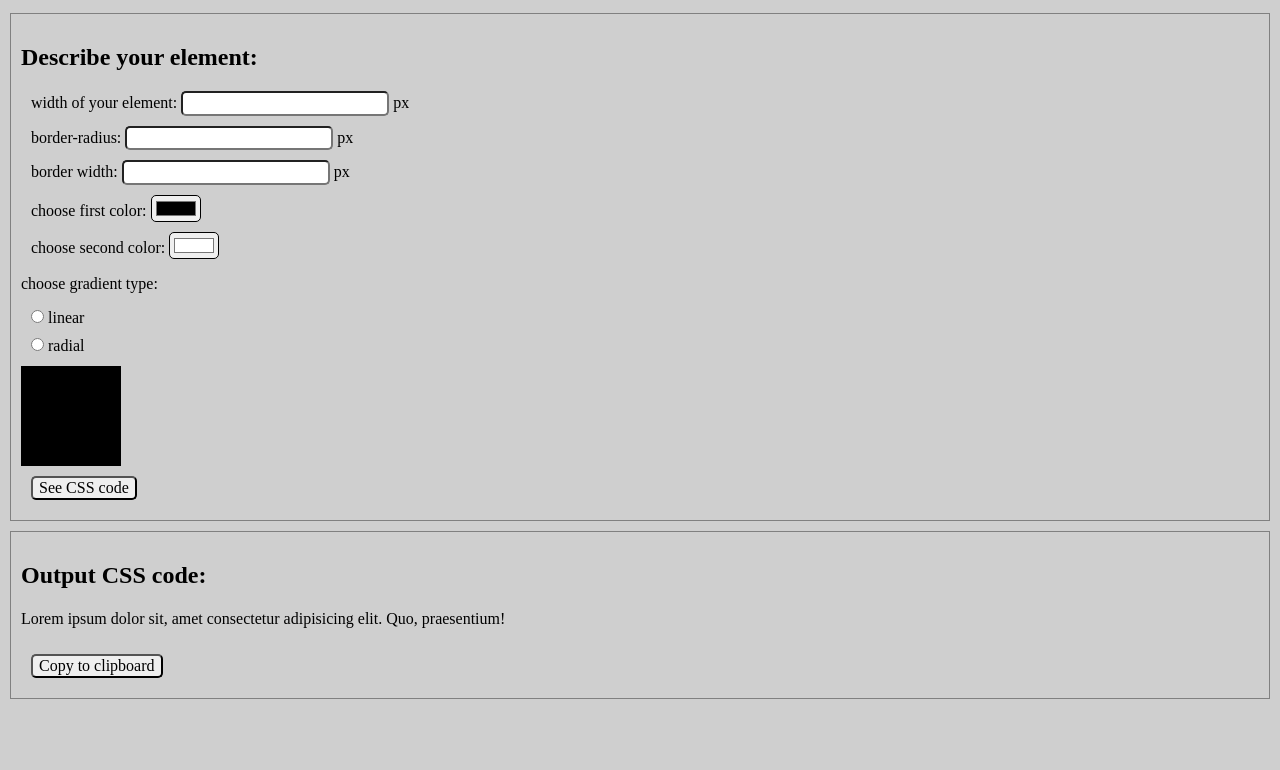
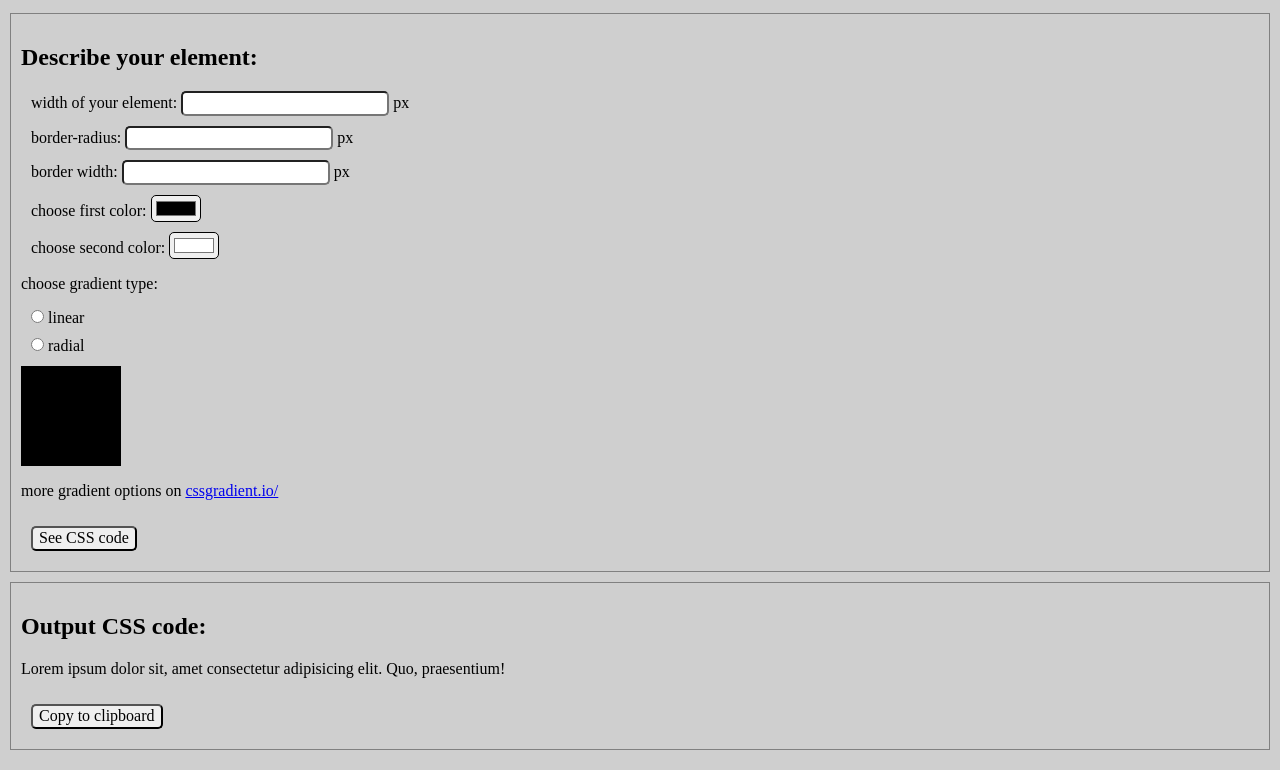
Before and after one commit to dorotapindur/beyond-the-border, a website with bundled scripts: page index.html in a window 1280 px wide. Shown: the part 111-881 px from the top of the page. Before the commit the page ends 830 px from the top, so only its background shows below. Built offline with nearby package versions, Linux system fonts and the light colour scheme.

Commit message:
add link to cssgradient.io

```diff
--- a/index.html
+++ b/index.html
@@ -54,6 +54,7 @@
                     </div>
                 </div>
                 <div id="output-shape" class="output-shape"></div>
+                <p>more gradient options on <a href="https://cssgradient.io/">cssgradient.io/</a></p>
                 <button id="see-code" type="submit" >See CSS code</button>
             </form>
 
```
